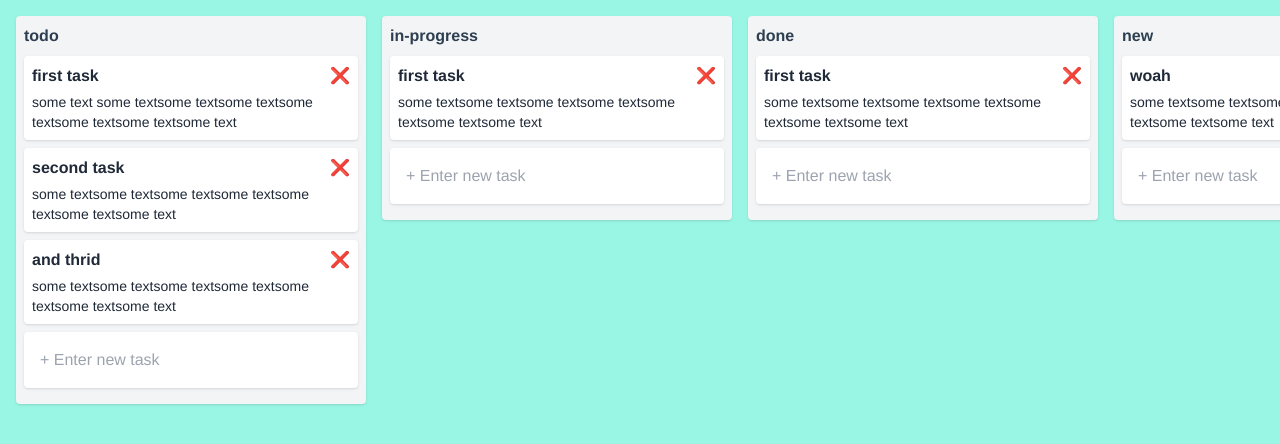
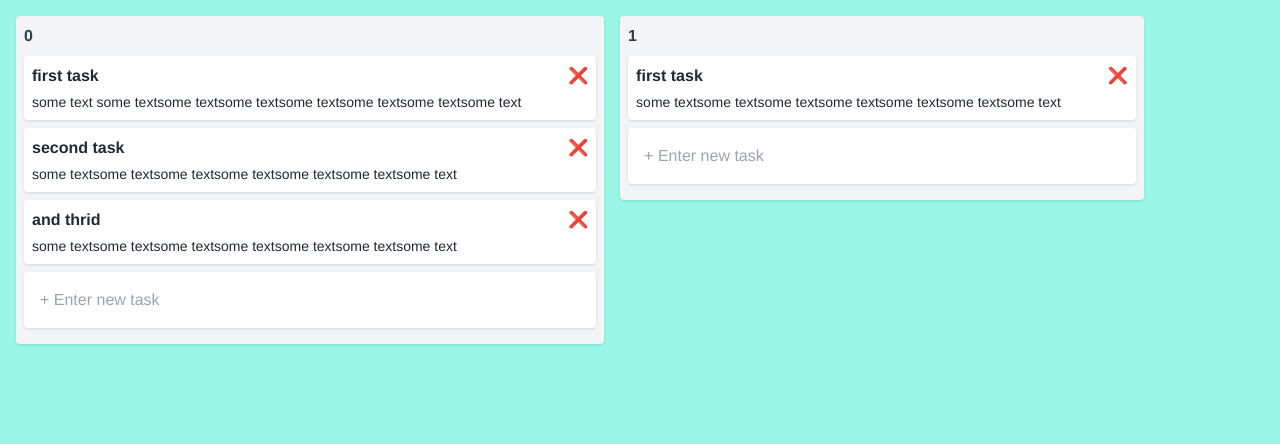
Before and after one commit to 000000armor/trollo-vue3, a Vue app: page / in a window 1280 px wide. Shown: the top 444 px of the page. Built offline with nearby package versions, Linux system fonts and the light colour scheme.

Commit message:
change data structure

```diff
--- a/stubs/initialBoardData.js
+++ b/stubs/initialBoardData.js
@@ -2,8 +2,9 @@ import { v4 as uuid } from "uuid";
 
 export default {
   name: "workshop",
-  columns: {
-    todo: {
+  columns: [
+    {
+      name: "todo",
       tasks: [
         {
           description:
@@ -28,7 +29,8 @@ export default {
         },
       ],
     },
-    "in-progress": {
+    {
+      name: "in-progress",
       tasks: [
         {
           description:
@@ -39,38 +41,5 @@ export default {
         },
       ],
     },
-    done: {
-      tasks: [
-        {
-          description:
-            "some textsome textsome textsome textsome textsome textsome text",
-          name: "first task",
-          id: uuid(),
-          userAssigned: null,
-        },
-      ],
-    },
-    new: {
-      tasks: [
-        {
-          description:
-            "some textsome textsome textsome textsome textsome textsome text",
-          name: "woah ",
-          id: uuid(),
-          userAssigned: null,
-        },
-      ],
-    },
-    "another one": {
-      tasks: [
-        {
-          description:
-            "some textsome textsome textsome textsome textsome textsome text",
-          name: "lulz",
-          id: uuid(),
-          userAssigned: null,
-        },
-      ],
-    },
-  },
+  ],
 };
```
